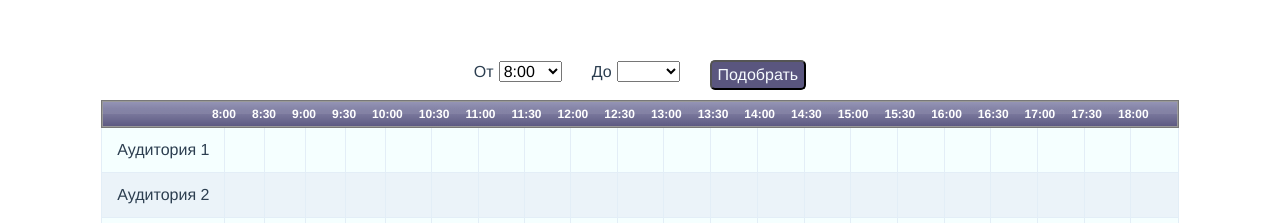
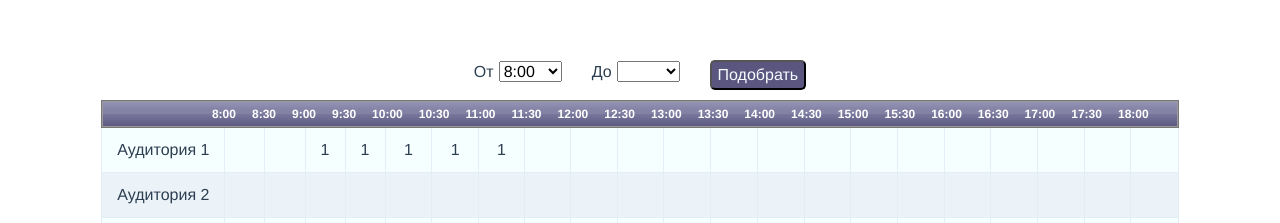
Before and after one commit to LaduchaBudzun/audience-app, a Vue app: page / in a window 1280 px wide. Shown: the top 223 px of the page. Built offline with nearby package versions, Linux system fonts and the light colour scheme.

Commit message:
modified:   src/components/Audience.vue

```diff
--- a/src/components/Audience.vue
+++ b/src/components/Audience.vue
@@ -23,13 +23,18 @@
     </tr>
 
     <tr v-for="(audience,index) in audiences" :key="index">
-      <td >{{audience.name}}</td>
 
-   <td v-for="(cell,index) in time.slice(0, -1)" :key="index" >
-     <!-- {{cell}} -->
+        <td >{{audience.name}}</td>
 
-    <!-- <div v-if="DisplayEvents(cell)">111</div> -->
-   </td>
+
+       <td v-for="(cell,index) in time.slice(1)" :key="index" >
+         <!-- {{cell}} -->
+
+        <div v-if="DisplayEvents(audience,cell)">1</div>
+       </td>
+
+
+
 
       </tr>
 
@@ -105,6 +110,10 @@ export default {
       chooseTime(){
           let start = this.from
           let end = this.before
+          if(start == "" || end == ""){
+            alert("Выберите время")
+            return
+          }
 
           this.audiences.every(audience =>{
 
@@ -148,8 +157,14 @@ export default {
            return this.time.slice((this.from.id + 1))
 
         },
-       DisplayEvents() {
+       DisplayEvents(audience,cell) {
 
+         const even = (element) => cell.id >= element.startId && cell.id < element.endId
+
+
+         if (audience.events.some(even)){
+          return true
+         }
        }
 
       }
```
